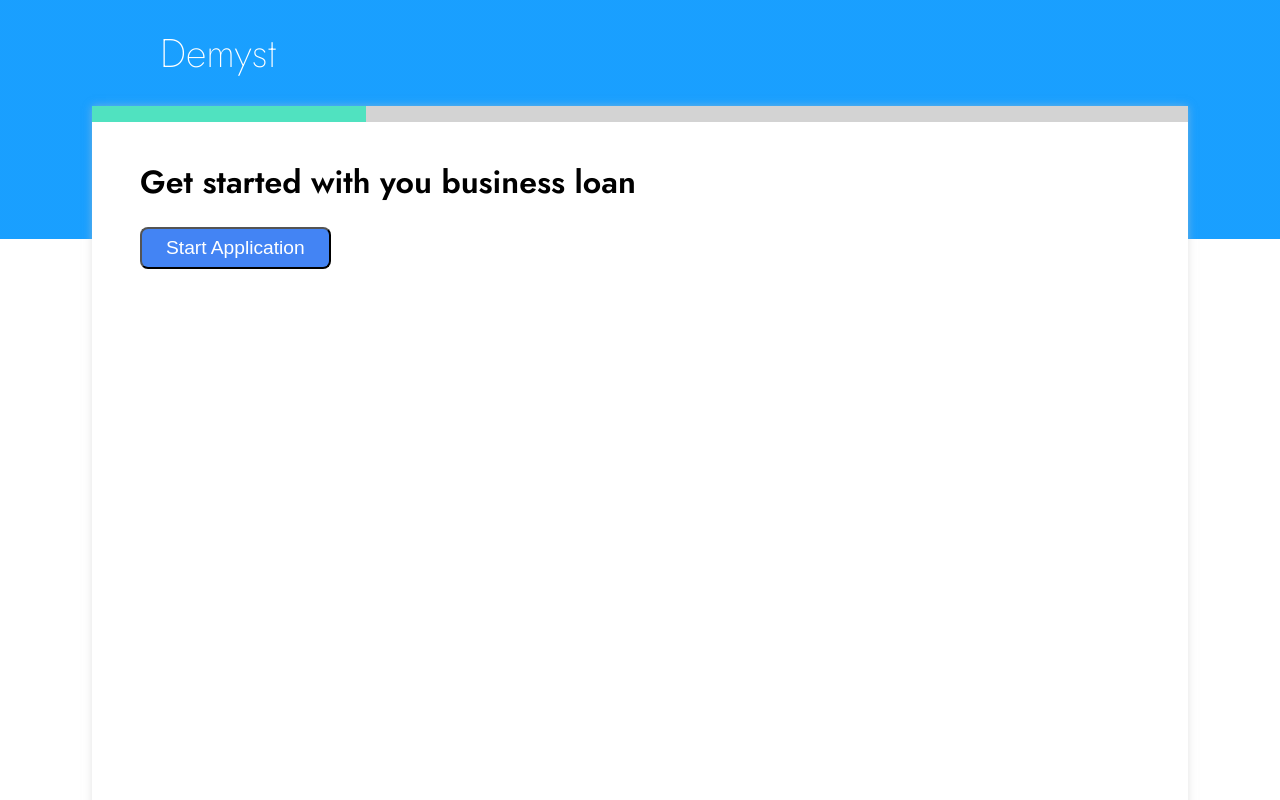
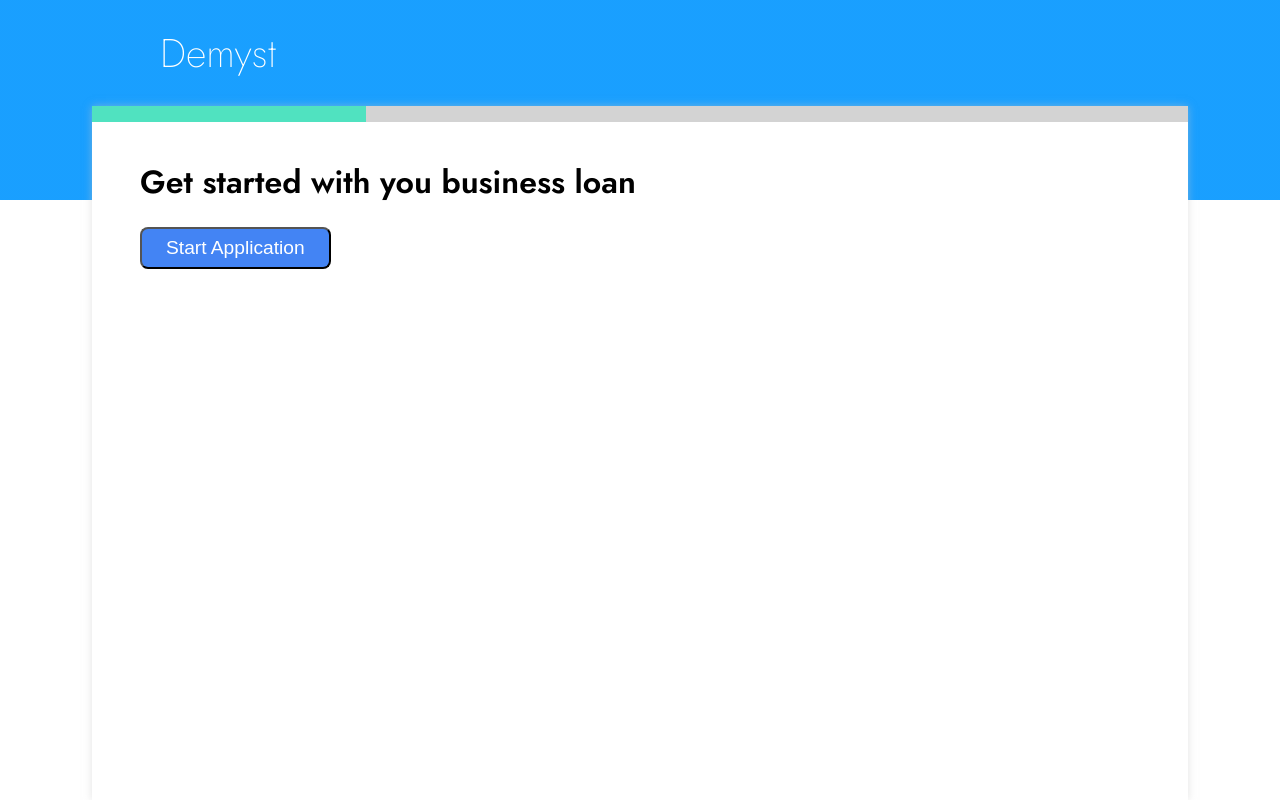
Before and after one commit to priyadarshikunal/demyst-fe, a React (Vite) app: page / in a window 1280 px wide. Shown: the top 800 px of the page. Built offline with nearby package versions, Linux system fonts and the light colour scheme.

Commit message:
Fixes scroll and vertical size

```diff
--- a/src/components/blocks/main.module.css
+++ b/src/components/blocks/main.module.css
@@ -4,9 +4,9 @@
     padding: 1rem 3rem;
     background: white;
     width: clamp(400px, 80%, 1000px);
-    height: 100vh;
     margin: 0 auto;
     box-shadow: 0 0 0.5rem 0 rgba(200, 200, 200, 0.5);
+    flex-grow: 1;
 }
 
 .progress {
--- a/src/index.css
+++ b/src/index.css
@@ -26,3 +26,10 @@ body {
     background-image: linear-gradient(to bottom, var(--color-secondary) 0%, var(--color-secondary) 25%, white 25%, white 100%);
     background-repeat: no-repeat;
 }
+
+#app{
+    height: 100vh;
+    display: flex;
+    flex-direction: column;
+    justify-content: flex-start;
+}
```
